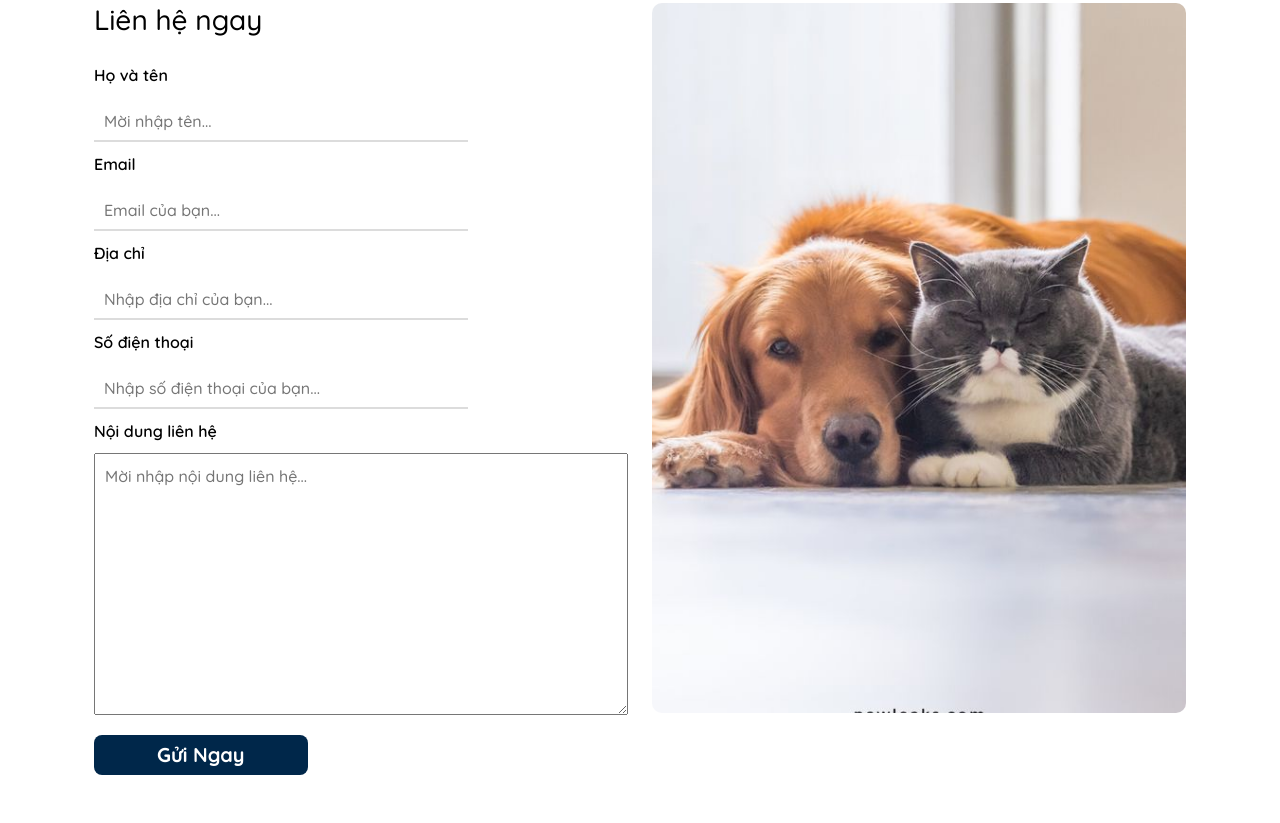
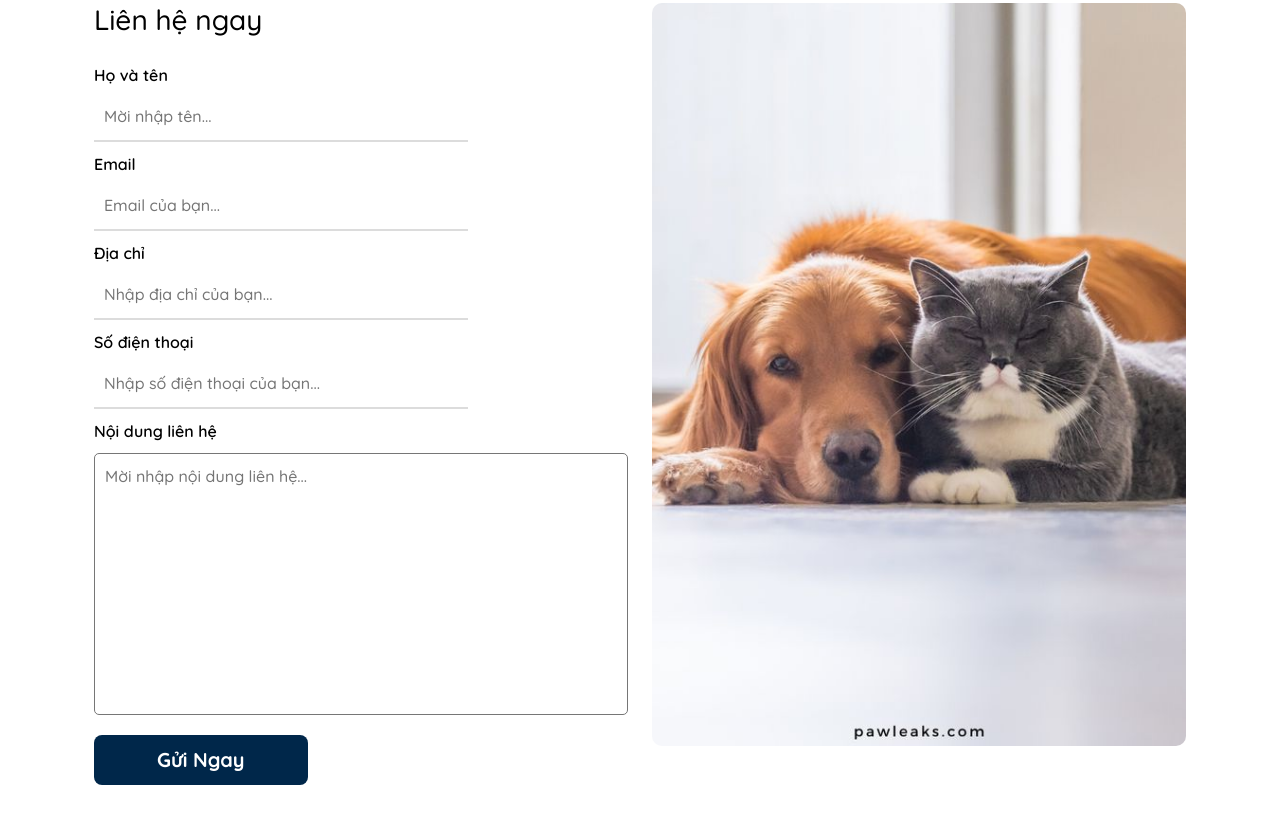
Before and after one commit to vnKhanhsDev/pj-besopetshop, a plain HTML site: page public/pages/contact.html in a window 1280 px wide. Shown: the part 477-1300 px from the top of the page. Drawn offline with Linux system fonts and the light colour scheme; grey boxes are pictures that could not be loaded; a web font is replaced by a local one.

Commit message:
Update Assets Contact.css

```diff
--- a/public/assets/css/contact.css
+++ b/public/assets/css/contact.css
@@ -45,7 +45,7 @@
 }
 .form-contact input {
     width:70%;
-    height: 40px;
+    height: 50px;
     padding: 10px;
     margin-top: 5px;
     border: none;
@@ -54,14 +54,13 @@
 .form-contact span {
     margin-top: 10px;
     font-weight: 600;
-    margin-bottom: 10px;
 }
 .form-contact textarea{
     padding: 10px;
 }
 .contact-submit{
     width: 40%;
-    height: 40px;
+    height: 50px;
     background-color: var(--color-dark-blue);
     display: flex;
     align-items: center;
@@ -77,7 +76,7 @@
 }
 .img-contact{
     width: 100%;
-    height: 710px;
+    height: 743px;
     overflow: hidden;
 }
 .img-contact img{
@@ -86,3 +85,13 @@
     height: 100%;
     object-fit: cover;
 }
+textarea {
+    margin-top: 10px;
+    resize: none;
+    border-radius: 5px;
+  }
+.map iframe {
+    padding-top: 48px;
+    padding-bottom: 48px;
+    border-radius: 10px;
+}
```
